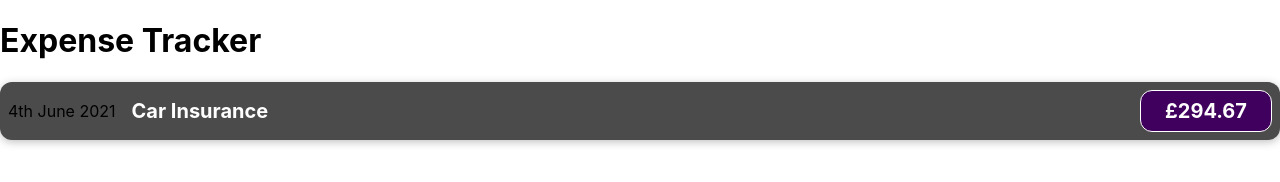
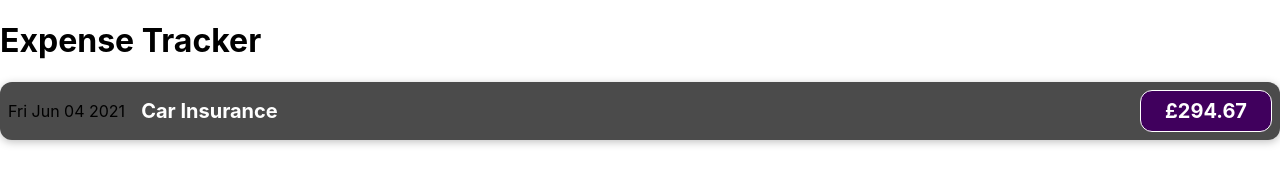
Before and after one commit to BennySLV/expense-tracker, a React (Create React App) app: page / in a window 1280 px wide. Shown: the top 182 px of the page. Built offline with nearby package versions, Linux system fonts and the light colour scheme.

Commit message:
Added dynamic content to the ExpenseItem component.

```diff
--- a/src/components/ExpenseItem.js
+++ b/src/components/ExpenseItem.js
@@ -1,12 +1,16 @@
 import "./ExpenseItem.css";
 
 function ExpenseItem() {
+	const expenseDate = new Date(2021, 5, 4);
+	const expenseTitle = "Car Insurance";
+	const expenseAmount = 294.67;
+
 	return (
 		<div className="expense-item">
-			<div>4th June 2021</div>
+			<div>{expenseDate.toDateString()}</div>
 			<div className="expense-item__description">
-				<h2>Car Insurance</h2>
-				<div className="expense-item__price">£294.67</div>
+				<h2>{expenseTitle}</h2>
+				<div className="expense-item__price">£{expenseAmount}</div>
 			</div>
 		</div>
 	);
```
